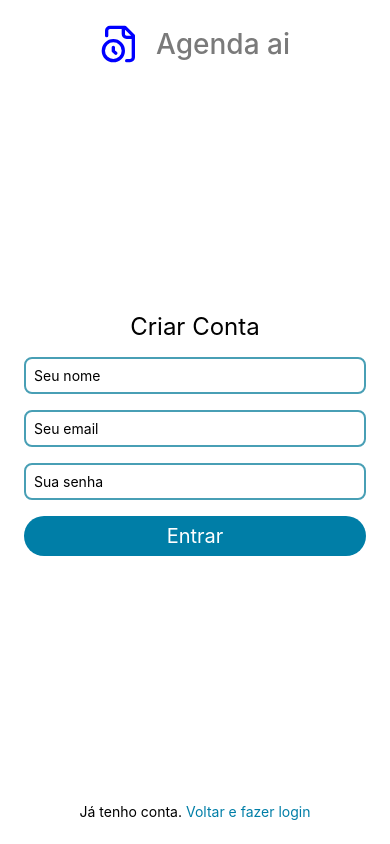
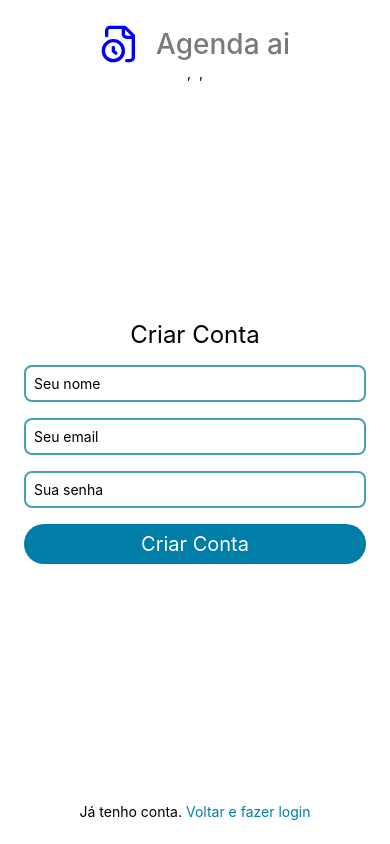
Before and after one commit to Dener-Garcia/mobile-app-agendamentos, a React Native app: screen /account in a window 390 px wide. Built offline with nearby package versions, Linux system fonts and the light colour scheme; what react-native-calendars would draw is missing.

Commit message:
feat: create login and account integration back-end

```diff
--- /dev/null
+++ b/src/constants/api.js
@@ -0,0 +1,19 @@
+
+const urlLogin = "http://144.22.160.3:3003/users/login"
+const urlCreateAccount = "http://144.22.160.3:3003/users/register"
+
+const api = async (route) => {
+    try {
+        const response = await fetch(`${baseUrl}${route}`)
+        const data = await response.json()
+        console.log("dentro api", data)
+        return data
+    } catch (error) {
+        console.log("Error ao buscar dados api", error.message)
+    }
+
+}
+
+export { api,
+    urlLogin,
+    urlCreateAccount }
--- a/src/screens/account/account.jsx
+++ b/src/screens/account/account.jsx
@@ -1,30 +1,107 @@
 
-import React from "react";
-import {Text, TextInput, TouchableOpacity, View } from "react-native";
+import React, { useState } from "react";
+import { Alert, Text, TextInput, TouchableOpacity, View } from "react-native";
 import Logo from "../../../assets/logo";
 import { styles } from "./account.style";
 import Button from "../../components/button/button";
+import { urlCreateAccount } from "../../constants/api";
 
-export default function Account() {
-    return(
+export default function Account(props) {
+
+    const [userEmail, setUserEmail] = useState("")
+    const [userPassword, setUserPassword] = useState("")
+    const [userName, setUserName] = useState("")
+
+    async function createAccount() {
+        console.log("chamei funcao", userName, userEmail, userPassword)
+        try {
+            const response = await fetch(urlCreateAccount, {
+                method: "POST",
+                headers: {
+                    "Content-type": "application/json",
+                },
+                body: JSON.stringify({
+                    name: userName,
+                    email: userEmail,
+                    password: userPassword
+                })
+            })
+
+            const data = await response.json()
+
+            console.log("###########", response.ok)
+
+            if (!response.ok) {
+                console.log("Mensagem:", data.Message)
+                throw new Error(data.Message)
+            }
+
+            console.log("deu certo", data)
+            Alert.alert('Conta criada com sucesso',
+               "Você ja pode logar com o seu usuário " + userEmail,
+                [
+                    {
+                        text: 'Entendido',
+                        style: 'default',
+                    },
+                ],
+                {
+                    cancelable: true,
+                }
+            )
+
+            setUserName("")
+            setUserEmail("")
+            setUserPassword("")
+
+        } catch (error) {
+            Alert.alert('Erro ao criar conta',
+                error.message,
+                [
+                    {
+                        text: 'Entendido',
+                        style: 'cancel',
+                    },
+                ],
+                {
+                    cancelable: true,
+                }
+            )
+        }
+
+    }
+
+    return (
         <View style={styles.container}>
+
             <View style={styles.containerLogo}>
+
                 <Logo width={'40'} height={'40'} />
+
+                <Text>{userName}, {userEmail} ,{userPassword}</Text>
             </View>
 
             <View style={styles.inputContainer}>
-                <Text style={{textAlign:"center", fontSize: 24}}>Criar Conta</Text>
-                <TextInput placeholder={"Seu nome"} style={styles.input}/>
-                <TextInput placeholder={"Seu email"} style={styles.input}/>
-                <TextInput placeholder={"Sua senha"} secureTextEntry={true} style={styles.input}/>
-                <Button label={"Entrar"} />
+
+                <Text style={{ textAlign: "center", fontSize: 24 }}>Criar Conta</Text>
+
+                <TextInput placeholder={"Seu nome"} style={styles.input} value={userName}
+                    onChangeText={(char) => setUserName(char)} />
+
+                <TextInput placeholder={"Seu email"} style={styles.input} value={userEmail}
+                onChangeText={(char) => setUserEmail(char)} />
+
+                <TextInput placeholder={"Sua senha"} secureTextEntry={true} style={styles.input} value={userPassword}
+                onChangeText={(char) => setUserPassword(char)} />
+
+                <Button label={"Criar Conta"} onPressi={createAccount}/>
             </View>
 
             <View style={styles.footer}>
-            <Text>Já tenho conta.</Text>
-            <TouchableOpacity>
-                <Text style={styles.btnTertiary}> Voltar e fazer login</Text>
-            </TouchableOpacity>
+                <Text>Já tenho conta.</Text>
+                <TouchableOpacity onPress={()=> props.navigation.goBack()}>
+                    <Text style={styles.btnTertiary}> Voltar e fazer login</Text>
+                </TouchableOpacity>
             </View>
         </View>
     )
--- a/src/screens/login/login.jsx
+++ b/src/screens/login/login.jsx
@@ -1,27 +1,78 @@
-import { Text, TextInput, Touchable, TouchableHighlight, TouchableOpacity, View } from "react-native";
+import { Alert, Text, TextInput, Touchable, TouchableHighlight, TouchableOpacity, View } from "react-native";
 import Logo from "../../../assets/logo";
 import { styles } from './login.style'
 import Button from "../../components/button/button";
+import { useState } from "react";
+import { urlLogin } from "../../constants/api";
+import { useLinkProps } from "@react-navigation/native";
 
-export default function Login() {
+
+export default function Login(props) {
+
+    const [userEmail, setuserEmail] = useState("")
+    const [userPassword, setUserPassword] = useState("")
+
+    async function login() {
+        console.log("chamei funcao")
+        try {
+            const response = await fetch(urlLogin, {
+                method: "POST",
+                headers: {
+                    "Content-type": "application/json",
+                },
+                body: JSON.stringify({
+                    email: userEmail,
+                    password: userPassword
+                })
+            })
+
+            const data = await response.json()
+
+            console.log("###########", response.ok)
+
+            if (!response.ok) {
+                console.log("Mensagem:", data.Message)
+                throw new Error(data.Message)
+            }
+
+            console.log("deu certo", data)
+
+        } catch (error) {
+            Alert.alert('Erro de login',
+                error.message,
+                [
+                    {
+                        text: 'Entendido',
+                        style: 'cancel',
+                    },
+                ],
+                {
+                    cancelable: true,
+                }
+            )
+        }
+
+    }
+
     return (
         <View style={styles.container}>
             <View style={styles.containerLogo}>
                 <Logo width={'40'} height={'40'} />
+                <Text>{userEmail}, {userPassword}</Text>
             </View>
 
             <View style={styles.inputContainer}>
-            <Text style={{textAlign:"center", fontSize: 24}}>Fazer Login</Text>
-                <TextInput placeholder={"Seu email"} style={styles.input}/>
-                <TextInput placeholder={"Sua senha"} secureTextEntry={true} style={styles.input}/>
-                <Button label={"Entrar"} />
+                <Text style={{ textAlign: "center", fontSize: 24 }}>Fazer Login</Text>
+                <TextInput placeholder={"Seu email"} style={styles.input} onChangeText={(char) => setuserEmail(char)} />
+                <TextInput placeholder={"Sua senha"} secureTextEntry={true} style={styles.input} onChangeText={(char) => setUserPassword(char)} />
+                <Button label={"Entrar"} onPressi={login} />
             </View>
 
             <View style={styles.footer}>
-            <Text>Não tenho conta.</Text>
-            <TouchableOpacity>
-                <Text style={styles.btnTertiary}> Quero criar minha conta</Text>
-            </TouchableOpacity>
+                <Text>Não tenho conta.</Text>
+                <TouchableOpacity onPress={()=> props.navigation.navigate("account")}>
+                    <Text style={styles.btnTertiary}> Quero criar minha conta</Text>
+                </TouchableOpacity>
             </View>
         </View>
     )
--- a/src/screens/services/services.jsx
+++ b/src/screens/services/services.jsx
@@ -24,7 +24,7 @@ export default function Services(props) {
 
     return (
         <SafeAreaView>
-            <View style={styles.container}>
+    <View style={styles.container}>
 
                 <View style={styles.banner}>
 
```
Also changed, not shown: src/screens/schedule/schedule.jsx (+3 -4 lines), src/constants/theme.js (line endings or trailing spaces).
